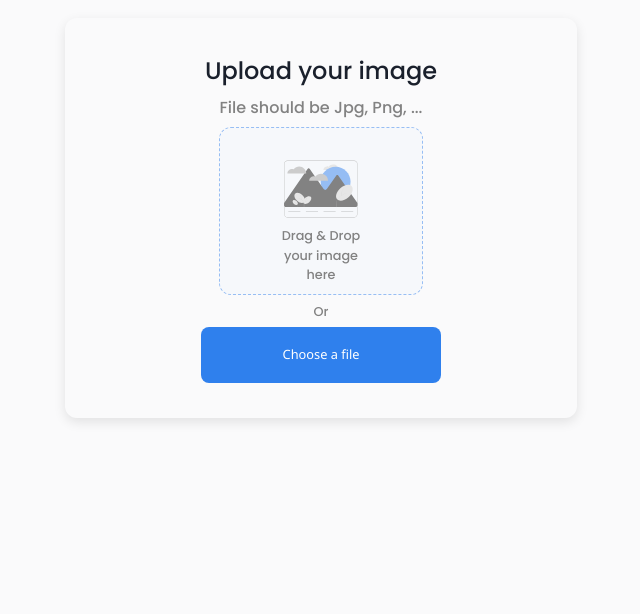
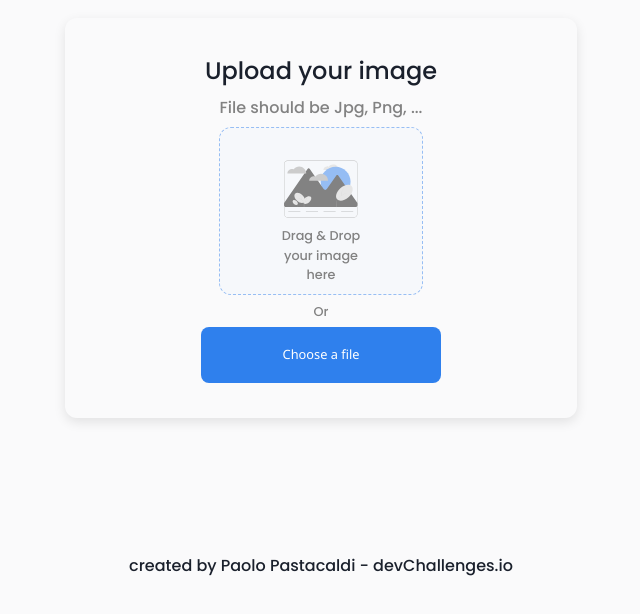
Before and after one commit to ppasta90/image-uploader, a React (Vite) app: page / in a window 1280 px wide. Shown: the part 182-796 px from the top of the page, without its empty margins (319-959 px from the left). Built offline with nearby package versions, Linux system fonts and the light colour scheme.

Commit message:
add footer

```diff
--- a/src/App.tsx
+++ b/src/App.tsx
@@ -1,3 +1,4 @@
+import { Box, Flex, Link } from "@chakra-ui/react";
 import { BrowserRouter as Router, Route, Routes } from "react-router-dom";
 import FirstPage from "./pages/FirstPage";
 import SecondPage from "./pages/SecondPage";
@@ -5,10 +6,29 @@ import SecondPage from "./pages/SecondPage";
 export default function App() {
   return (
     <Router>
-      <Routes>
-        <Route path="/" element={<FirstPage />} />
-        <Route path=":publicId" element={<SecondPage />} />
-      </Routes>
+      <Flex
+        direction="column"
+        justify="center"
+        align="center"
+        width="100%"
+        height="100%"
+      >
+        <Routes>
+          <Route path="/" element={<FirstPage />} />
+          <Route path=":publicId" element={<SecondPage />} />
+        </Routes>
+        <Box pos={"fixed"} bottom="10">
+          created by{" "}
+          <Link href="https://github.com/ppasta90" target="_blank">
+            {" "}
+            Paolo Pastacaldi{" "}
+          </Link>{" "}
+          -{" "}
+          <Link href="https://devchallenges.io/" target="_blank">
+            devChallenges.io
+          </Link>
+        </Box>
+      </Flex>
     </Router>
   );
 }
```
